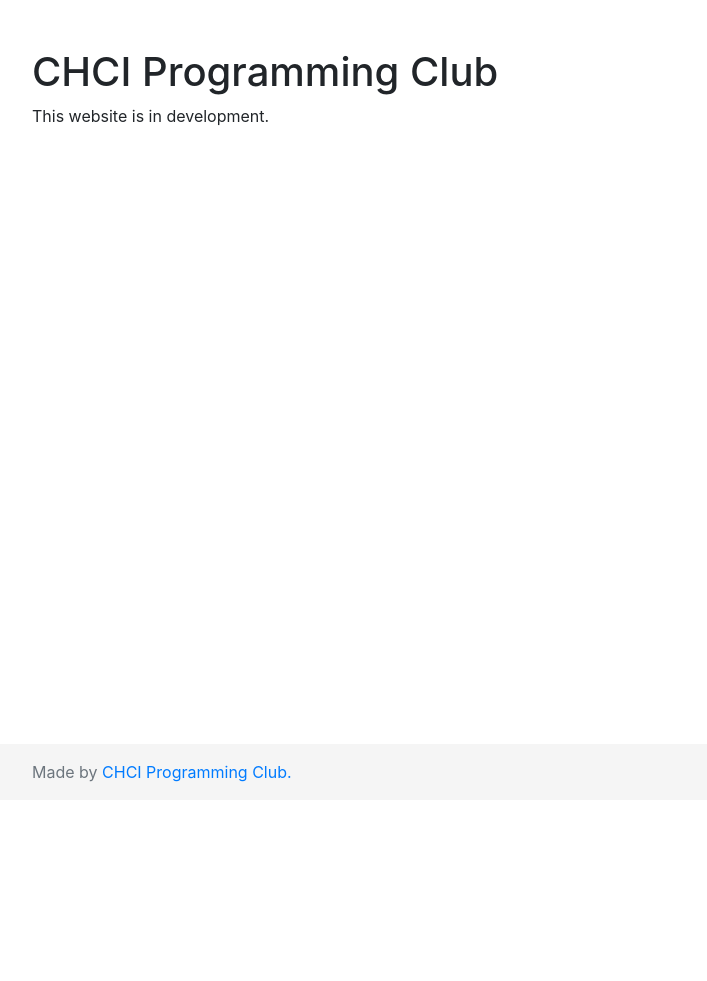
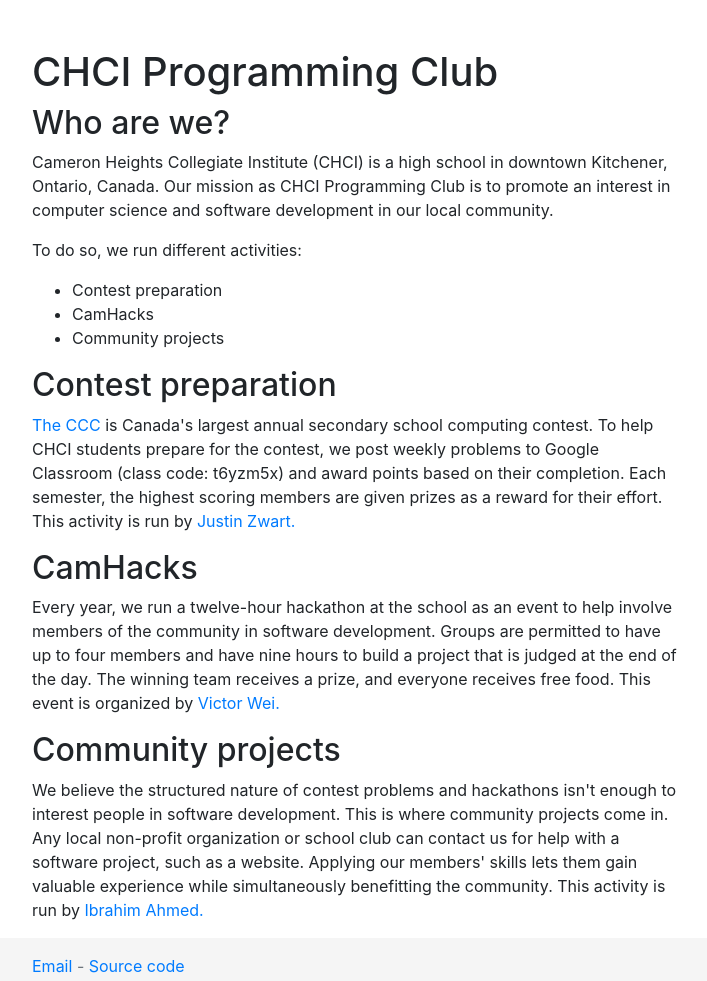
Before and after one commit to Cameron-Heights-Programming-Club/CHCI-Programming-Club-Website, a plain HTML site: page index.html in a window 1280 px wide. Shown: the whole page, without its empty margins (283-990 px from the left). Before the commit the page ends 800 px from the top, so only its background shows below. Drawn offline with nearby package versions, Linux system fonts and the light colour scheme.

Commit message:
developed index.html

```diff
--- a/index.html
+++ b/index.html
@@ -8,18 +8,31 @@
     <!-- Bootstrap CSS -->
     <link rel="stylesheet" href="https://stackpath.bootstrapcdn.com/bootstrap/4.4.1/css/bootstrap.min.css" integrity="sha384-Vkoo8x4CGsO3+Hhxv8T/Q5PaXtkKtu6ug5TOeNV6gBiFeWPGFN9MuhOf23Q9Ifjh" crossorigin="anonymous">
     <link rel="stylesheet" href="index.css">
-    <title>Hello, world!</title>
+    <title>CHCI Programming Club</title>
   </head>
   <body class="d-flex flex-column h-100">
     <main role="main" class="flex-shrink-0">
       <div class="container">
         <h1 class="mt-5">CHCI Programming Club</h1>
-        <p>This website is in development.</p>
+        <h2>Who are we?</h2>
+        <p>Cameron Heights Collegiate Institute (CHCI) is a high school in downtown Kitchener, Ontario, Canada. Our mission as CHCI Programming Club is to promote an interest in computer science and software development in our local community.</p>
+        <p>To do so, we run different activities:</p>
+        <ul>
+          <li>Contest preparation</li>
+          <li>CamHacks</li>
+          <li>Community projects</li>
+        </ul>
+        <h2>Contest preparation</h2>
+        <p><a href="https://cemc.uwaterloo.ca/contests/computing.html">The CCC</a> is Canada's largest annual secondary school computing contest. To help CHCI students prepare for the contest, we post weekly problems to Google Classroom (class code: t6yzm5x) and award points based on their completion. Each semester, the highest scoring members are given prizes as a reward for their effort. This activity is run by <a href="mailto:zwarj7476@wrdsb.ca">Justin Zwart.</a></p>
+        <h2>CamHacks</h2>
+        <p>Every year, we run a twelve-hour hackathon at the school as an event to help involve members of the community in software development. Groups are permitted to have up to four members and have nine hours to build a project that is judged at the end of the day. The winning team receives a prize, and everyone receives free food. This event is organized by <a href="weiv1318@wrdsb.ca">Victor Wei.</a>
+        <h2>Community projects</h2>
+        <p>We believe the structured nature of contest problems and hackathons isn't enough to interest people in software development. This is where community projects come in. Any local non-profit organization or school club can contact us for help with a software project, such as a website. Applying our members' skills lets them gain valuable experience while simultaneously benefitting the community. This activity is run by <a href="ahmei7151@wrdsb.ca">Ibrahim Ahmed.</a></p>
       </div>
     </main>
     <footer class="footer mt-auto py-3">
       <div class="container">
-        <span class="text-muted">Made by <a href="mailto:chci-programming@wrdsb.ca">CHCI Programming Club.</a></span>
+        <span class="text-muted"><a href="mailto:chci-programming@wrdsb.ca">Email</a> - <a href="https://github.com/ia03/CHCI-Programming-Club-Website">Source code</a></span>
       </div>
     </footer>
     <!-- Optional JavaScript -->
```
